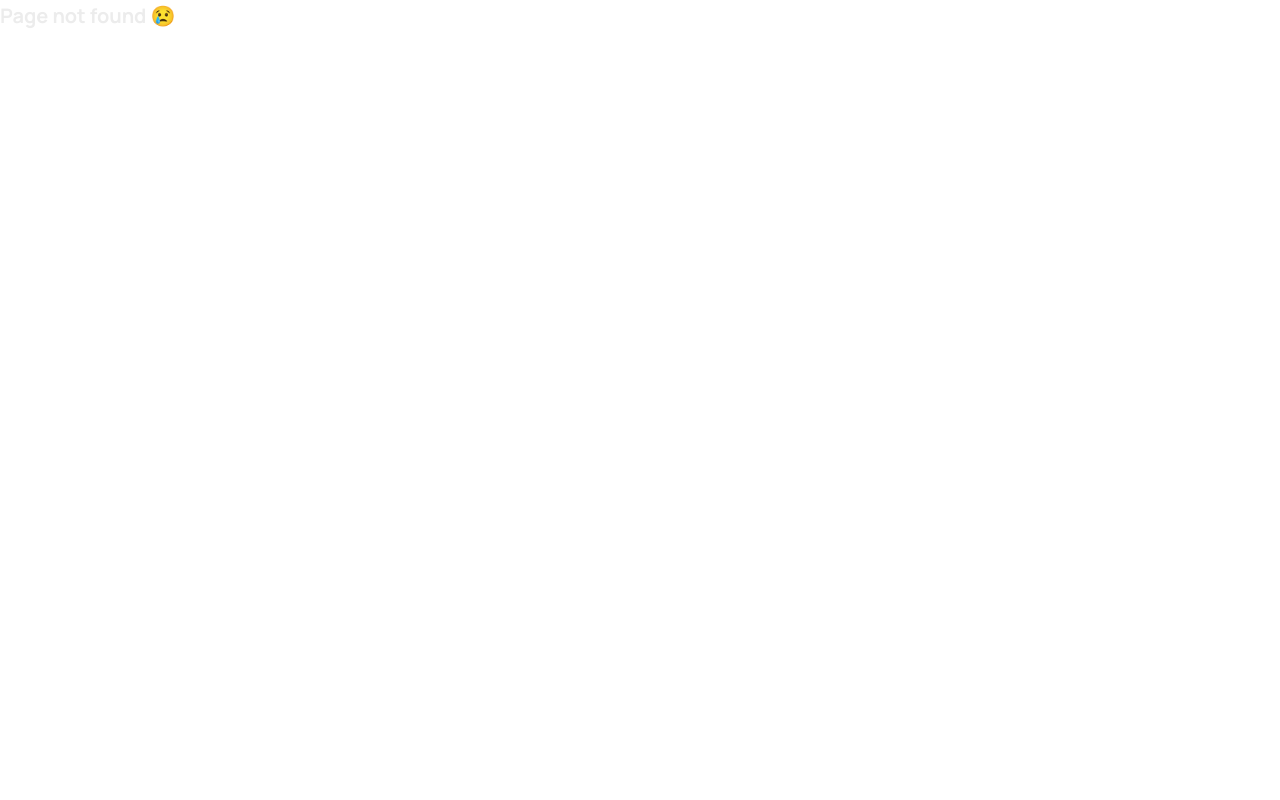
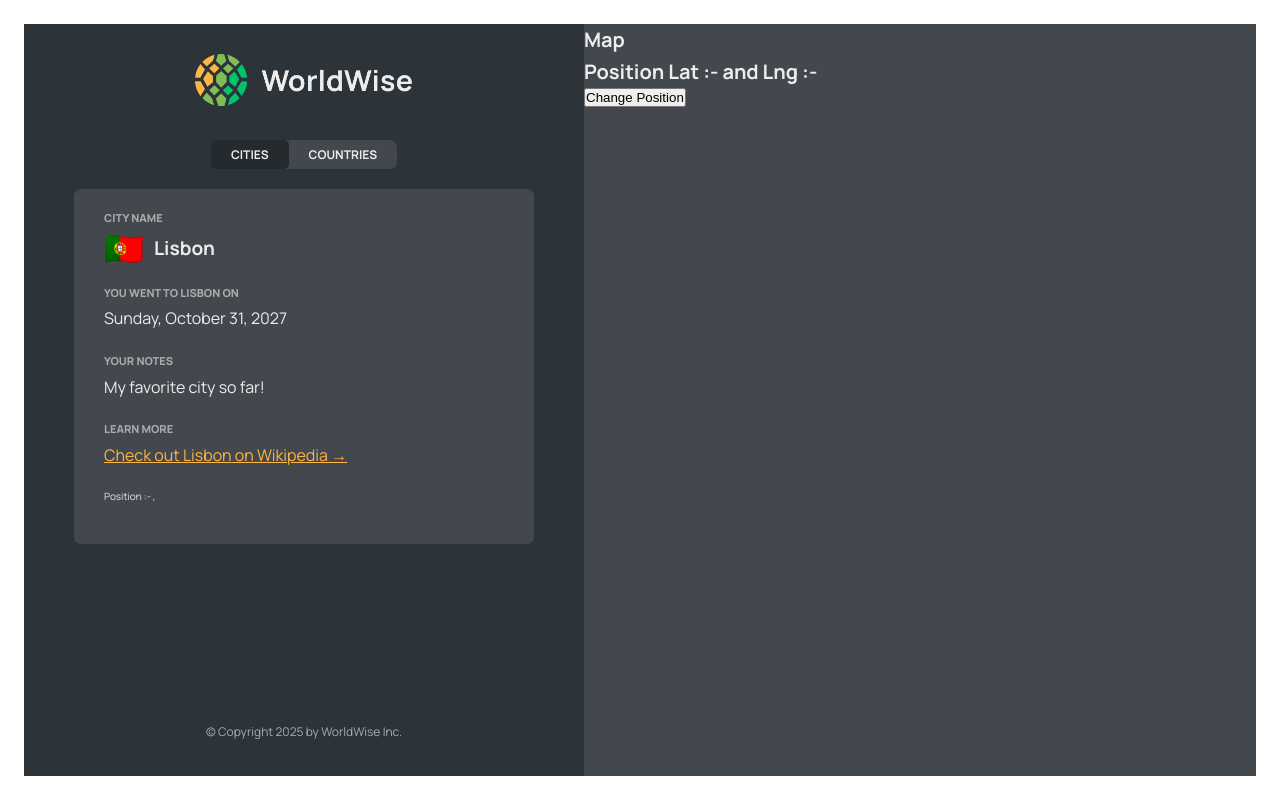
Before and after one commit to Krish-Jain1903/World-Wise, a React (Vite) app: page /app/cities/1 in a window 1280 px wide. Before the commit this address had no page. Built offline with nearby package versions, Linux system fonts and the light colour scheme; data requests are answered from the project's data file.

Commit message:
Learnt UserParams and UseSearchParams Hooks and Query Strings

```diff
--- a/src/App.jsx
+++ b/src/App.jsx
@@ -8,6 +8,7 @@ import Login from "./pages/Login";
 import CityList from "./components/CityList";
 import { useEffect, useState } from "react";
 import CountriesList from "./components/CountriesList";
+import City from "./City";
 
 const BASE_URL = "http://localhost:8000";
 function App() {
@@ -44,6 +45,7 @@ function App() {
             path="cities"
             element={<CityList cities={cities} isLoading={isLoading} />}
           />
+          <Route path="cities/:id" element={<City />} />
           <Route
             path="countries"
             element={<CountriesList cities={cities} isLoading={isLoading} />}
--- a/src/City.jsx
+++ b/src/City.jsx
@@ -1,3 +1,4 @@
+import { useParams, useSearchParams } from "react-router-dom";
 import styles from "./City.module.css";
 
 const formatDate = (date) =>
@@ -9,6 +10,13 @@ const formatDate = (date) =>
   }).format(new Date(date));
 
 function City() {
+  const { id } = useParams();
+  console.log(id);
+  // eslint-disable-next-line no-unused-vars
+  const [searchParams, setSearchParams] = useSearchParams();
+  const lat = searchParams.get("lat");
+  const lng = searchParams.get("lng");
+
   // TEMP DATA
   const currentCity = {
     cityName: "Lisbon",
@@ -52,8 +60,10 @@ function City() {
       </div>
 
       <div>
-        <ButtonBack />
+        Position :- {lat}, {lng}
       </div>
+
+      <div></div>
     </div>
   );
 }
--- a/src/City.module.css
+++ b/src/City.module.css
@@ -3,7 +3,7 @@
   max-height: 70%;
   background-color: var(--color-dark--2);
   border-radius: 7px;
-  overflow: scroll;
+  overflow: hidden;
 
   width: 100%;
   display: flex;
--- a/src/components/CityItem.jsx
+++ b/src/components/CityItem.jsx
@@ -1,3 +1,4 @@
+import { Link } from "react-router-dom";
 import styles from "../CityItem.module.css";
 
 const formatDate = (date) =>
@@ -8,14 +9,19 @@ const formatDate = (date) =>
   }).format(new Date(date));
 
 function CityItem({ city }) {
-  const { cityName, emoji, date } = city;
+  const { cityName, emoji, date, id, position } = city;
 
   return (
-    <li className={styles.cityItem}>
-      <span className={styles.emoji}>{emoji}</span>
-      <h3 className={styles.name}>{cityName}</h3>
-      <time className={styles.date}>{formatDate(date)}</time>
-      <button className={styles.deleteBtn}>&times;</button>
+    <li>
+      <Link
+        className={styles.cityItem}
+        to={`${id}?lat=${position.lat}&lng=${position.lng}`}
+      >
+        <span className={styles.emoji}>{emoji}</span>
+        <h3 className={styles.name}>{cityName}</h3>
+        <time className={styles.date}>{formatDate(date)}</time>
+        <button className={styles.deleteBtn}>&times;</button>
+      </Link>
     </li>
   );
 }
--- a/src/components/Map.jsx
+++ b/src/components/Map.jsx
@@ -1,7 +1,21 @@
+import { useSearchParams } from "react-router-dom";
 import styles from "../Map.module.css";
 
 function Map() {
-  return <div className={styles.mapContainer}>Map</div>;
+  const [searchParams, setSearchParams] = useSearchParams();
+  const lat = searchParams.get("lat");
+  const lng = searchParams.get("lng");
+  return (
+    <div className={styles.mapContainer}>
+      <h1>Map</h1>
+      <h1>
+        Position Lat :- {lat} and Lng :- {lng}
+      </h1>
+      <button onClick={() => setSearchParams({ lat: 100, lng: 100 })}>
+        Change Position
+      </button>
+    </div>
+  );
 }
 
 export default Map;
```
